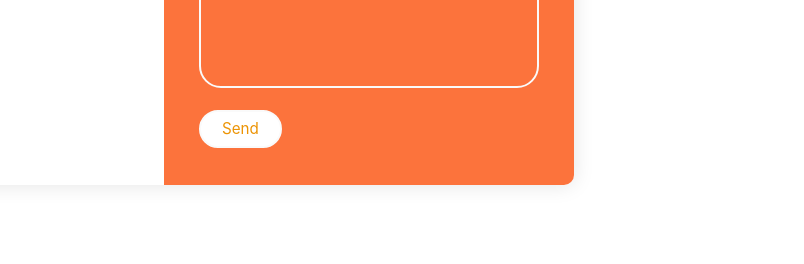
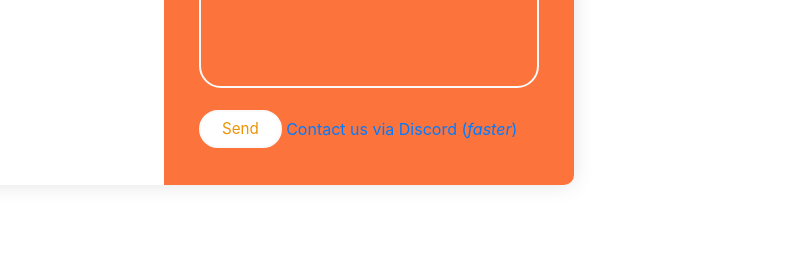
Before and after one commit to gsasansol/GirlScript-Asansol, a website: page index.html in a window 1280 px wide. Shown: the part 4536-4800 px from the top of the page, 476-1280 px from the left. Drawn offline with nearby package versions, Linux system fonts and the light colour scheme; a web font is replaced by a local one.

Commit message:
added hyperlink to send form data to api

```diff
--- a/index.html
+++ b/index.html
@@ -726,6 +726,7 @@
                             <textarea name="message" id="contactText" class="input" placeholder="Message"></textarea>
                         </div>
                         <button class="contact-button" role="button" onclick="sendMail(); return false">Send</button>
+                        <a href="" onclick="handleFormSubmit(); return false;">Contact us via Discord (<i>faster</i>)</a>
                     </form>
                 </div>
             </div>
```
